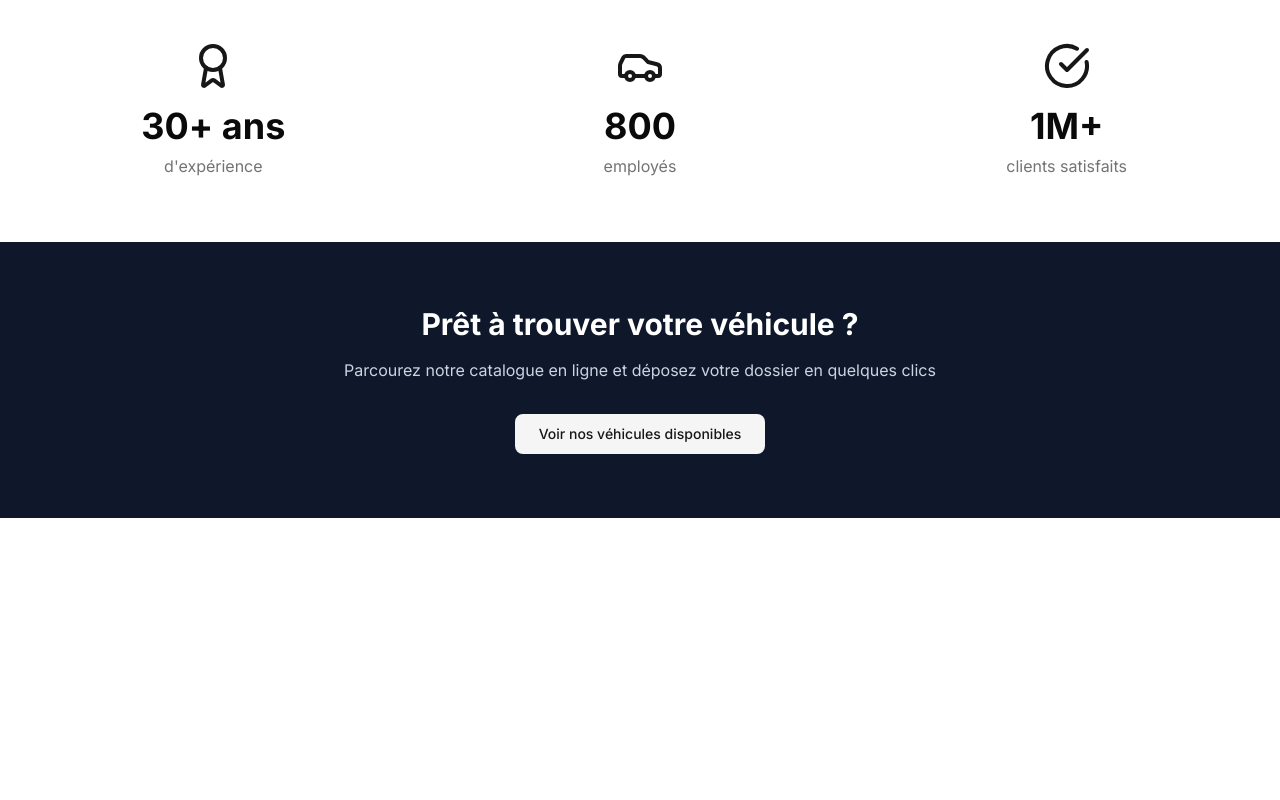
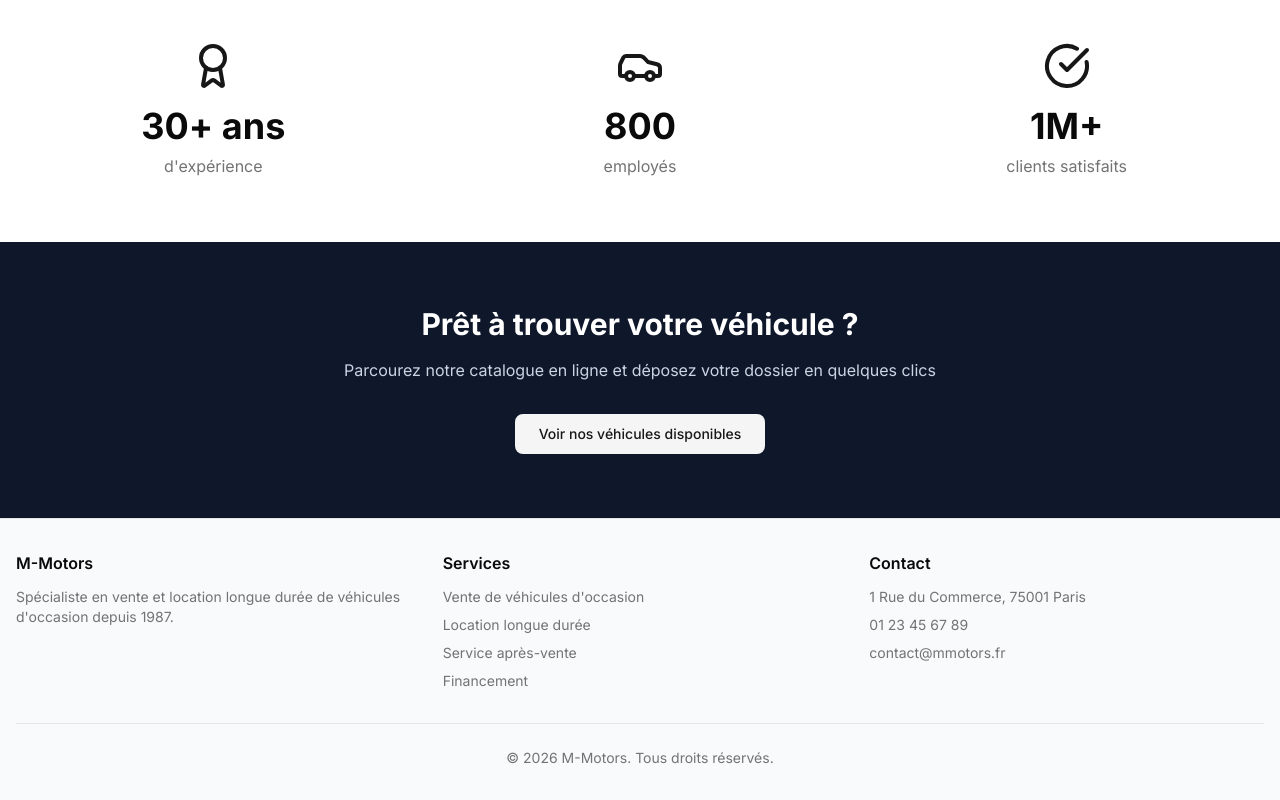
Before and after one commit to Christophe741/m-motors, a Next.js app: page / in a window 1280 px wide. Shown: the part 1341-2141 px from the top of the page. Before the commit the page ends 1859 px from the top, so only its background shows below. Built offline with nearby package versions, Linux system fonts and the light colour scheme.

Commit message:
Add Footer

```diff
--- a/app/page.tsx
+++ b/app/page.tsx
@@ -1,5 +1,6 @@
 import Link from "next/link";
 import { Header } from "@/components/layout/Header";
+import { Footer } from "@/components/layout/Footer";
 import { Button } from "@/components/ui/button";
 import {
   Card,
@@ -231,6 +232,8 @@ export default function HomePage() {
           </div>
         </section>
       </main>
+
+      <Footer />
     </div>
   );
 }
--- /dev/null
+++ b/components/layout/Footer.tsx
@@ -0,0 +1,42 @@
+export function Footer() {
+  return (
+    <footer className="border-t bg-slate-50 mt-auto">
+      <div className="container mx-auto px-4 py-8">
+        <div className="grid md:grid-cols-3 gap-8">
+          <div>
+            <h3 className="font-semibold mb-3">M-Motors</h3>
+            <p className="text-sm text-muted-foreground">
+              Spécialiste en vente et location longue durée de véhicules
+              d'occasion depuis 1987.
+            </p>
+          </div>
+
+          <div>
+            <h3 className="font-semibold mb-3">Services</h3>
+            <ul className="space-y-2 text-sm text-muted-foreground">
+              <li>Vente de véhicules d'occasion</li>
+              <li>Location longue durée</li>
+              <li>Service après-vente</li>
+              <li>Financement</li>
+            </ul>
+          </div>
+
+          <div>
+            <h3 className="font-semibold mb-3">Contact</h3>
+            <ul className="space-y-2 text-sm text-muted-foreground">
+              <li>1 Rue du Commerce, 75001 Paris</li>
+              <li>01 23 45 67 89</li>
+              <li>contact@mmotors.fr</li>
+            </ul>
+          </div>
+        </div>
+
+        <div className="mt-8 pt-6 border-t text-center text-sm text-muted-foreground">
+          <p>
+            &copy; {new Date().getFullYear()} M-Motors. Tous droits réservés.
+          </p>
+        </div>
+      </div>
+    </footer>
+  );
+}
```
